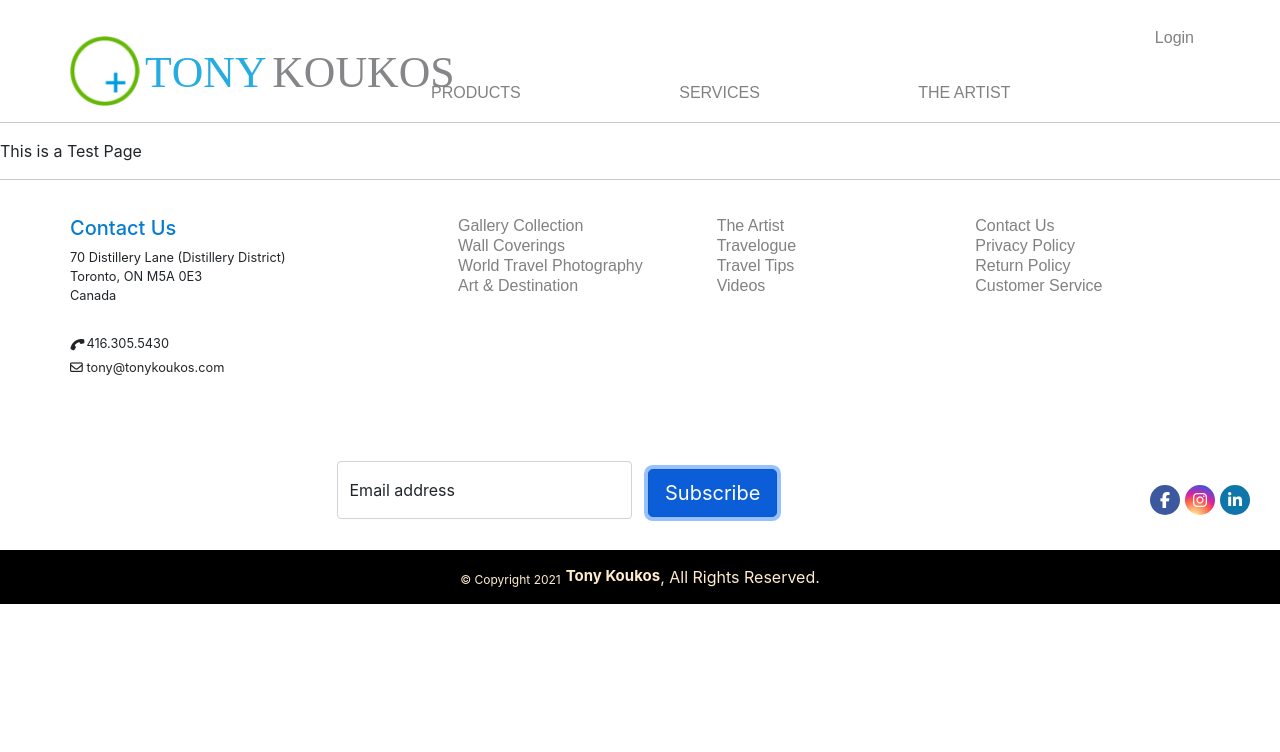
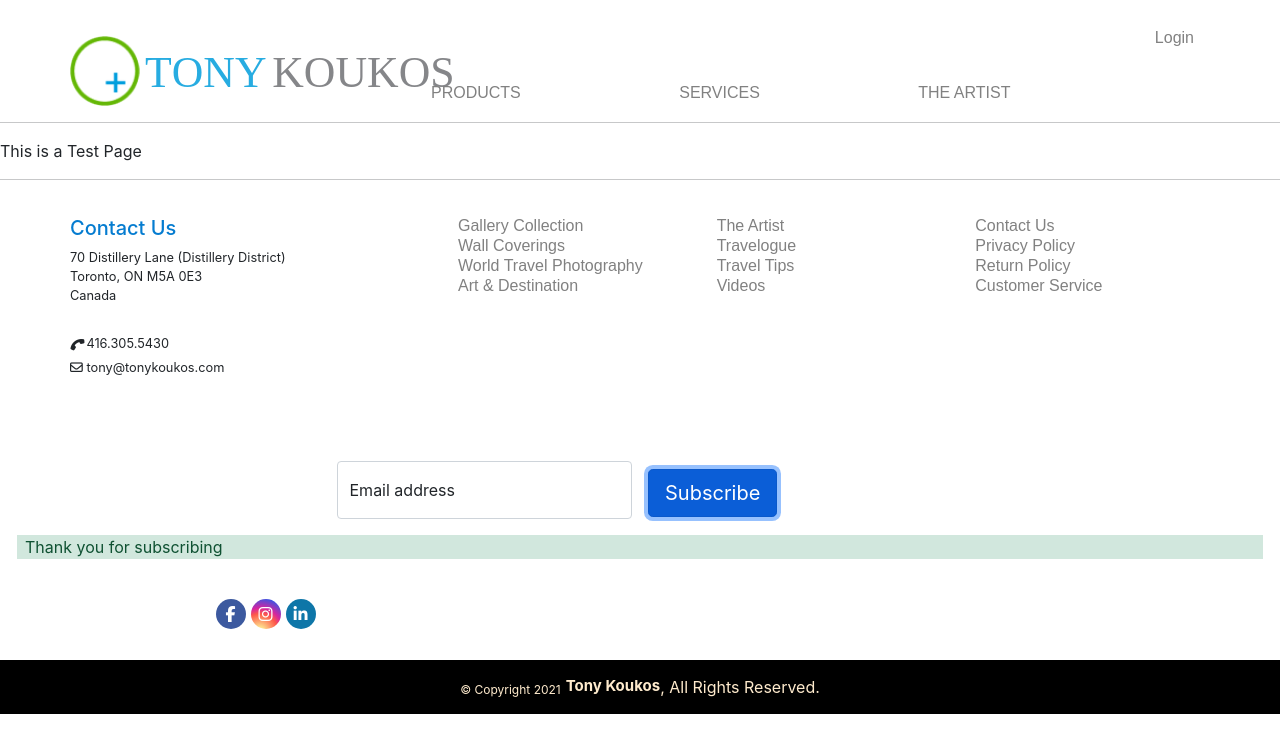
Before and after one commit to daze77/TKReactApp, a React (Create React App) app in the folder client/: page /TestPage in a window 1280 px wide. Both pictures are taken after a click on the button "Subscribe". Shown: the top 752 px of the page. Built offline with nearby package versions, Linux system fonts and the light colour scheme; a web font is replaced by a local one.

Commit message:
updated package JSON to address vulnerability

```diff
--- a/client/src/components/Footer/Footer.css
+++ b/client/src/components/Footer/Footer.css
@@ -73,3 +73,7 @@ footer a, a:link, a:visited, a:hover, a:active{
 .addressCardFormat, .footerLists span{
     font-size: 0.8rem;
 }
+
+.subscriptionAlert{
+    display: none;
+}
--- a/client/src/components/Footer/Subscriptions.js
+++ b/client/src/components/Footer/Subscriptions.js
@@ -1,12 +1,13 @@
-import React, {useRef} from 'react'
+import React, {useRef, useState} from 'react'
 import Social from '../Social/Social'
 
 import './Footer.css'
 
 
 function Subscriptions(){
+
     const inputSubscriptemail = useRef()
-
+    const [subScriptionConfirm, setsubScriptionConfirm] = useState(false)
 
     function SubscriptionSubmit(e){
         e.preventDefault()
@@ -17,6 +18,10 @@ function Subscriptions(){
         }
 
         console.log('this is the email', subscriptData)
+
+        setsubScriptionConfirm(true)
+
+        setTimeout(function() {setsubScriptionConfirm(false)}, 5000)
 
     }
 
@@ -33,8 +38,8 @@ function Subscriptions(){
                 </div>
                 <div class="col-md-3 pt-2 d-grid d-md-block">
                     <button type="button" class="btn btn-primary btn-lg " onClick={SubscriptionSubmit}>Subscribe</button>
-                    <div id="subscriptionAlert"></div>
                 </div>
+                <div class={`alert-success ${!subScriptionConfirm ?  "subscriptionAlert" : ""}`}>Thank you for subscribing</div>
 
                 <div class="col-md-3 pt-4">
                     <Social />
```
Also changed, not shown: 1 other file (tests, documents, lock files or other folders).
